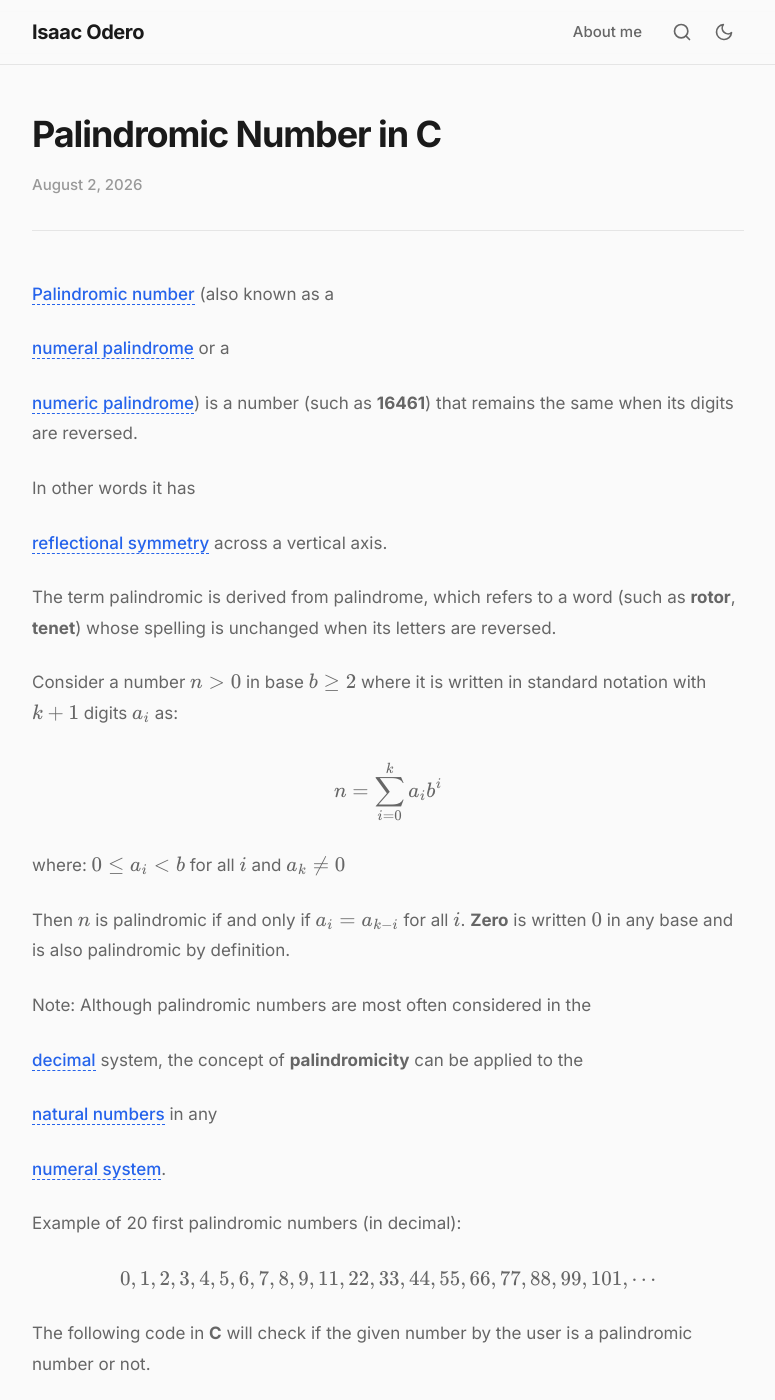
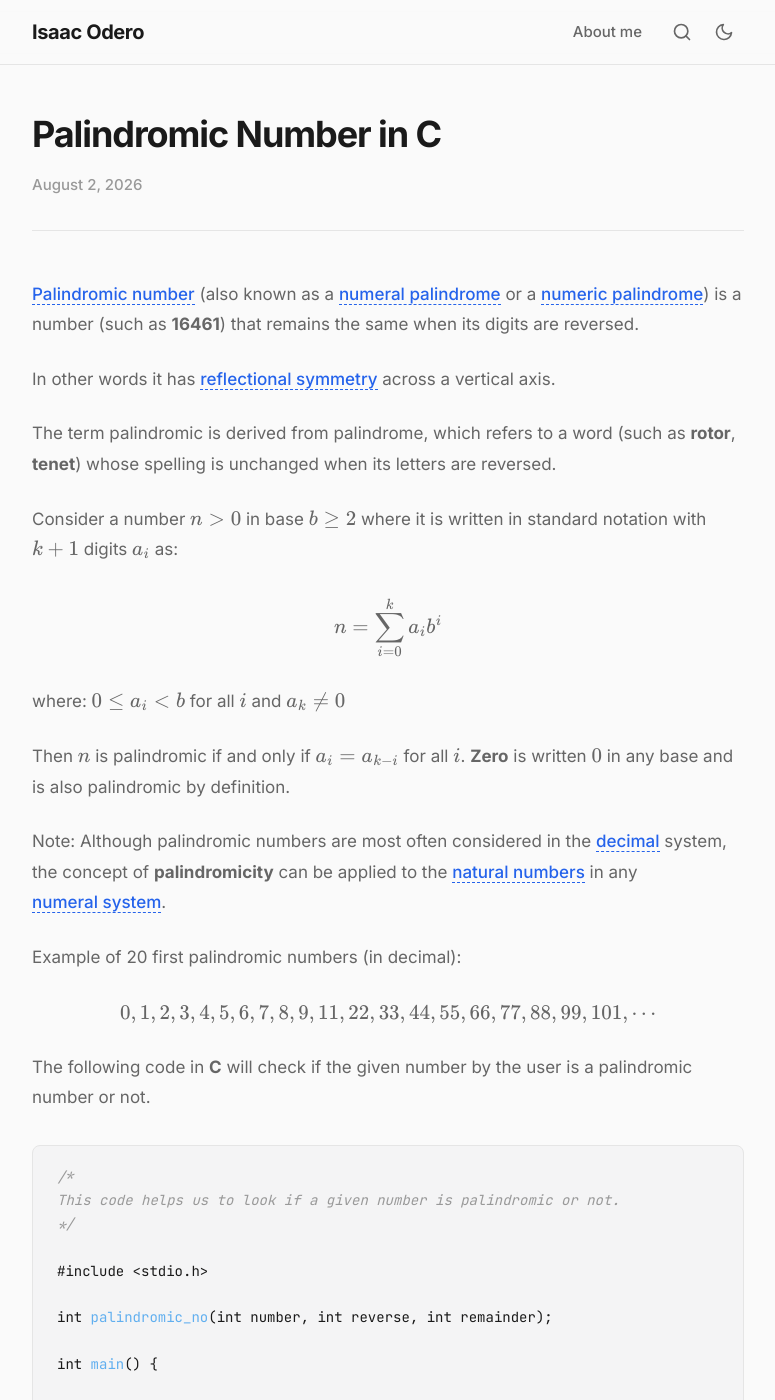
Before and after one commit to oderoi/oderoi.github.io, a Jekyll site: the page built from _posts/2026-08-02-palindromic-number-in-c.md, in a window 1280 px wide and 1400 px high. Shown: the whole window, without its empty margins (252-1027 px from the left). Built offline with Jekyll 4.4.1, drawn with Linux system fonts in a browser that asks for light colours; comment, search, counter and statistics services are not loaded.

Commit message:
Refactor term display logic in term.html and enhance term styling in main.css

```diff
--- a/_includes/term.html
+++ b/_includes/term.html
@@ -1,3 +1,2 @@
-{% assign term_data = site.data.glossary[include.name] %}
-{% assign display = include.text | default: term_data.title | default: include.name %}
-<span class="term" data-term="{{ include.name }}">{{ display }}</span>
+{%- assign term_data = site.data.glossary[include.name] -%}
+{%- assign display = include.text | default: term_data.title | default: include.name -%}<span class="term" data-term="{{ include.name }}">{{ display }}</span>
--- a/css/main.css
+++ b/css/main.css
@@ -963,11 +963,13 @@ a:hover {
    GLOSSARY TERMS
    ============================================ */
 .term {
+  display: inline;
   border-bottom: 1px dashed var(--accent);
   color: var(--accent);
   cursor: pointer;
   font-weight: 500;
   transition: all 0.15s ease;
+  white-space: nowrap;
 }
 
 .term:hover {
```
